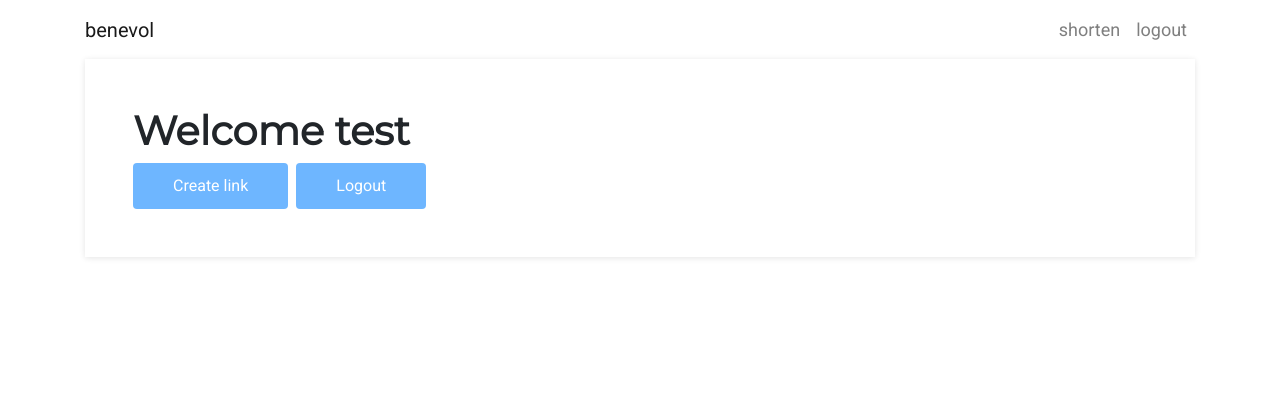
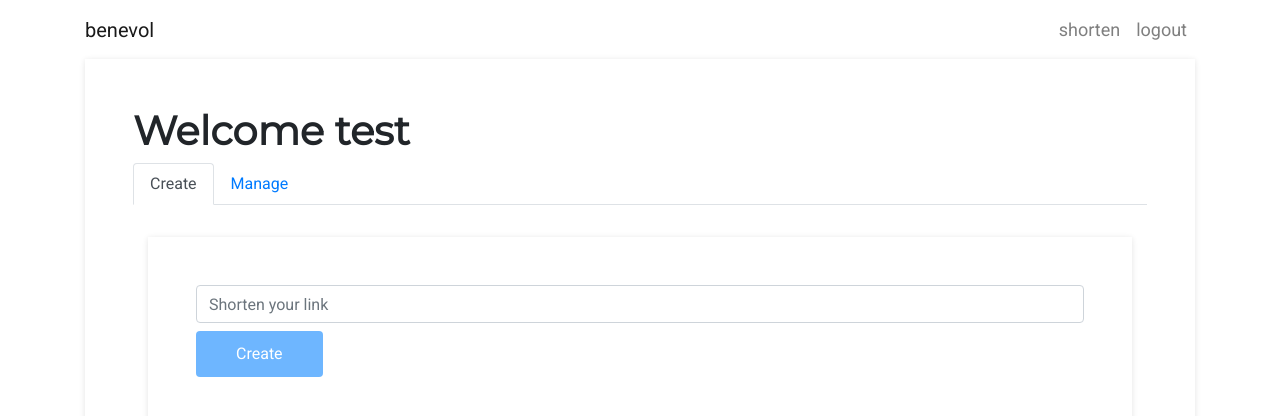
Before and after one commit to nireo/url-shortener, a React (Create React App) app in the folder client/: page /panel in a window 1280 px wide. Shown: the top 416 px of the page. Built offline with nearby package versions, Linux system fonts and the light colour scheme.

Commit message:
some tweaks on the front-end

```diff
--- a/client/src/App.tsx
+++ b/client/src/App.tsx
@@ -54,13 +54,7 @@ const App = () => {
       <Route
         path="/panel"
         exact
-        render={() =>
-          user ? (
-            <Panel user={user} setUser={setUser} />
-          ) : (
-            <Redirect to="/login" />
-          )
-        }
+        render={() => (user ? <Panel user={user} /> : <Redirect to="/login" />)}
       />
     </Router>
   );
--- a/client/src/components/Panel.tsx
+++ b/client/src/components/Panel.tsx
@@ -1,14 +1,15 @@
 import React, { Dispatch, SetStateAction, useState } from 'react';
 import { User } from '../interfaces/User';
 import { Create } from './Create';
+import { Link } from 'react-router-dom';
 
 type Props = {
   user: User;
-  setUser: Dispatch<SetStateAction<User | null>>;
 };
 
-export const Panel: React.FC<Props> = ({ user, setUser }) => {
+export const Panel: React.FC<Props> = ({ user }) => {
   const [showCreate, setShowCreate] = useState<boolean>(false);
+  const [pageToRender, setPageToRender] = useState<number>(0);
   if (!user) {
     return null;
   }
@@ -17,24 +18,29 @@ export const Panel: React.FC<Props> = ({ user, setUser }) => {
     <div className="container">
       <div className="box">
         <h1>Welcome {user.username}</h1>
-        <div>
-          <button
-            className="project-button"
-            onClick={() => setShowCreate(true)}
-          >
-            Create link
-          </button>
-          <button
-            style={{ marginLeft: '0.5rem' }}
-            onClick={() => setUser(null)}
-            className="project-button"
-          >
-            Logout
-          </button>
-        </div>
-        {showCreate && (
-          <div style={{ marginTop: '1rem' }}>
-            <Create panel={true} setShowCreate={setShowCreate} />
+        <ul className="nav nav-tabs" style={{ fontSize: '16px' }}>
+          <li className="nav-item">
+            <Link
+              to="/panel"
+              onClick={() => setPageToRender(0)}
+              className={`nav-link ${pageToRender === 0 ? 'active' : ''}`}
+            >
+              Create
+            </Link>
+          </li>
+          <li className="nav-item">
+            <Link
+              to="/panel"
+              onClick={() => setPageToRender(1)}
+              className={`nav-link ${pageToRender === 1 ? 'active' : ''}`}
+            >
+              Manage
+            </Link>
+          </li>
+        </ul>
+        {pageToRender === 0 && (
+          <div style={{ marginTop: '2rem' }}>
+            <Create panel={true} />
           </div>
         )}
       </div>
--- a/client/src/components/Welcome.tsx
+++ b/client/src/components/Welcome.tsx
@@ -1,4 +1,5 @@
 import React from 'react';
+import { Link } from 'react-router-dom';
 
 export const Welcome: React.FC = () => {
   return (
@@ -22,7 +23,9 @@ export const Welcome: React.FC = () => {
           Make easily recognizable links, instead of long untrustworthy links.
         </div>
       </h1>
-      <button className="project-button">Get started</button>
+      <Link to="/login">
+        <button className="project-button">Get started</button>
+      </Link>
     </div>
   );
 };
```
Also changed, not shown: 1 other file (tests, documents, lock files or other folders).
